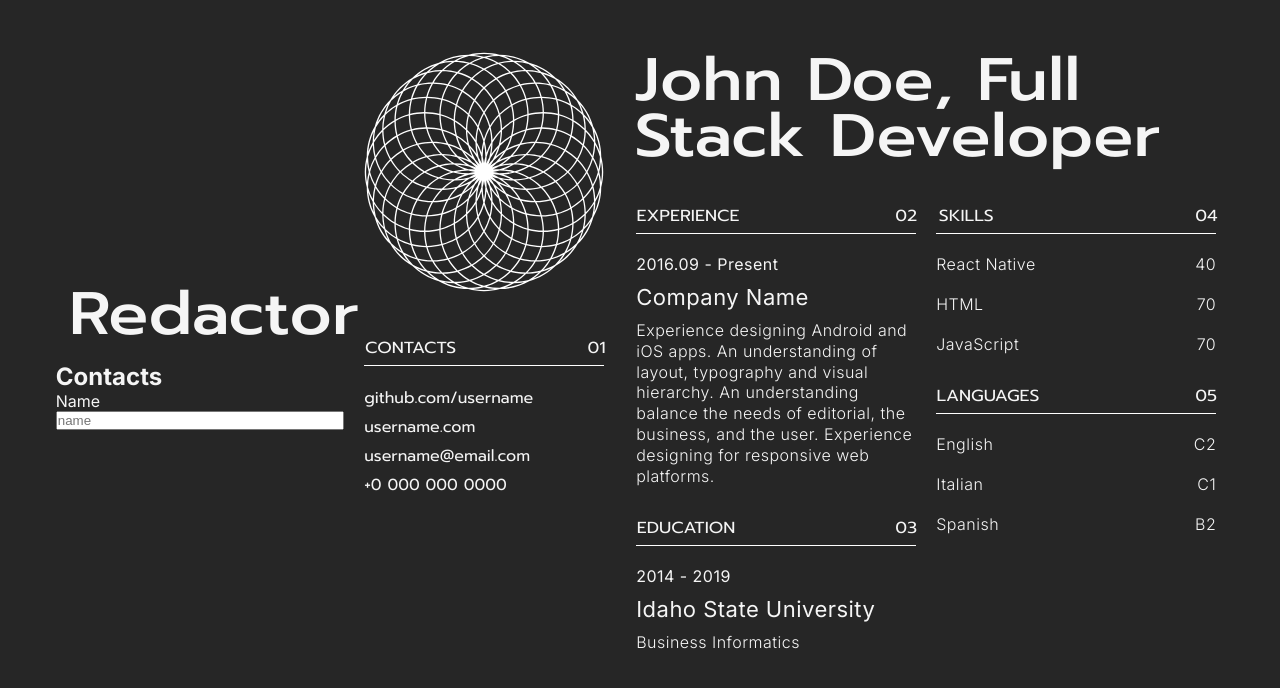
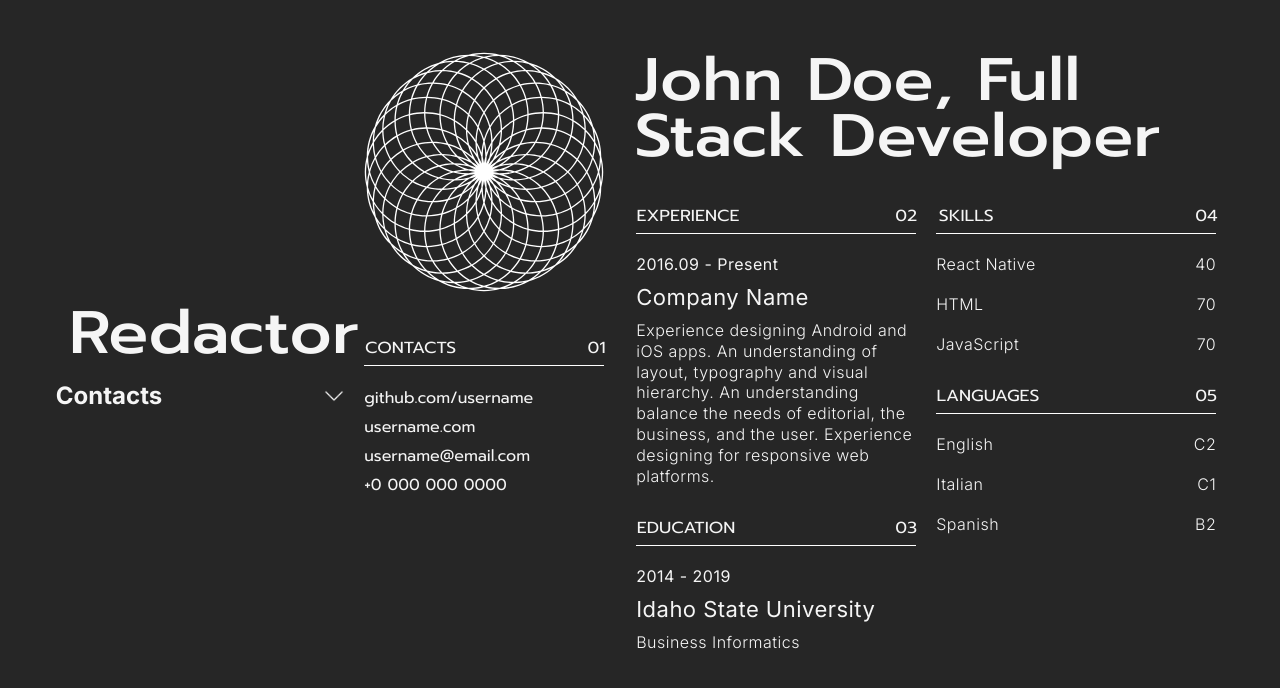
Before and after one commit to pepse3000/cv-application, a React (Vite) app: page / in a window 1280 px wide. Shown: the top 688 px of the page. Built offline with nearby package versions, Linux system fonts and the light colour scheme.

Commit message:
feat: implement collapse to redactor div

```diff
--- a/src/components/RedactorCard.jsx
+++ b/src/components/RedactorCard.jsx
@@ -1,10 +1,31 @@
+import { useState, useRef } from "react";
+
 function RedactorCard({ name, children }) {
+  const [open, setOpen] = useState(false);
+  const contentRef = useRef(null);
+
+  const toggleCollapse = () => {
+    setOpen(!open);
+  }
+
   return (
     <div className="card">
       <h2>
         {name}
+        <button
+          className={open ? "active" : null}
+          onClick={toggleCollapse}
+        />
       </h2>
-      {children}
+      <div
+        ref={contentRef}
+        style={{
+          maxHeight: open ? `${contentRef.current.scrollHeight}px` : "0px",
+          overflow: "hidden",
+          transition: "max-height 0.3s ease-in-out"
+        }}>
+        {children}
+      </div>
     </div>
   )
 }
```
